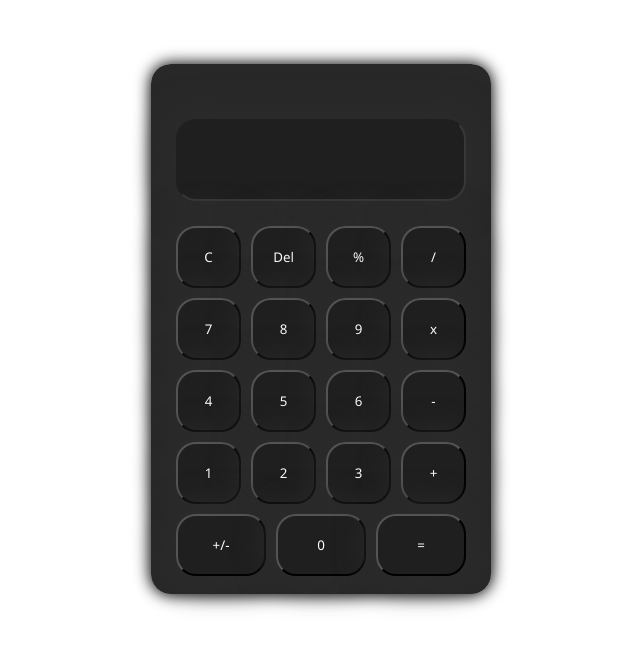
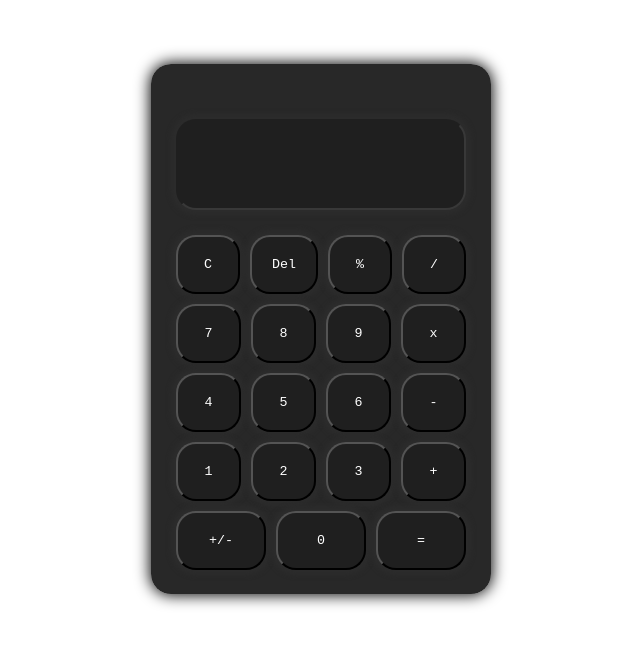
Before and after one commit to Dev-Salem/calculator, a plain HTML site: page index.html in a window 1280 px wide. Shown: the whole page, without its empty margins (319-959 px from the left). Drawn offline with Linux system fonts and the light colour scheme.

Commit message:
update style

```diff
--- a/css/styles.css
+++ b/css/styles.css
@@ -3,7 +3,7 @@
 *::after{
     padding: 0;
     margin: 0;
-    font-family: 'Segoe UI', Tahoma, Geneva, Verdana, sans-serif;
+    font-family:'Courier New', Courier, monospace
 }
 
 .calculator-body{
@@ -27,10 +27,11 @@ button, input{
     color: white;
     border-radius: 20px;
     margin: 5px;
-    box-shadow:0px 0px 30px 10px rgb(44, 44, 44)
+    box-shadow:0px 0px 5px 5px rgb(44, 44, 44)
 }
 
 input{
     padding: 30px;
     margin-bottom: 20px;
+    font-size: 24px;
 }
```
